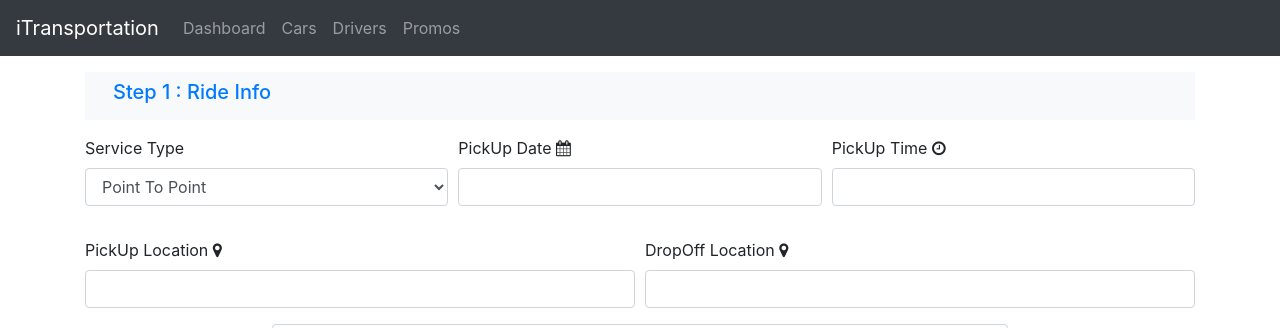
After one commit to Hossam4M/iTransportation, a Node server app: page /form/returnRide/1 in a window 1280 px wide. The commit adds this page. Shown: the top 328 px of the page. Run offline with Node 20, Linux system fonts and the light colour scheme; the visitor is signed in with stand-in values (Sample User, id 1); some libraries are stand-ins or nearby versions.

Commit message:
forth release

```diff
--- a/controllers/form.js
+++ b/controllers/form.js
@@ -115,6 +115,8 @@ router.post('/newRide/3',urlEncodedMid,function(request,response){
     }
   }
 
+  request.session.clientInfo = clientInfo
+
   // random number from 10000 to 19999
   let confirmation = Math.floor((Math.random() * 99999) + 10000);
 
@@ -197,4 +199,166 @@ function sendMail(mailData) {
 }
 
 
+// return service
+
+// first step
+router.get('/returnRide/1',function(request,response){
+  response.render('return/firstStep',{
+    rideInfo : request.session.rideInfo
+  });
+});
+
+router.post('/returnRide/1',urlEncodedMid,function(request,response){
+  let rideInfo = {
+    serviceType:request.body.serviceType,
+    pDate:request.body.pDate,
+    pTime:request.body.pTime,
+    pLocation:request.body.pLocation,
+    dLocation:request.body.dLocation,
+    distance:parseFloat(request.body.distance),
+    stops:request.body.stops,
+    numberOfPersons:request.body.numberOfPersons,
+    numberOfLuggage:request.body.numberOfLuggage,
+    handicap:request.body.handicap||'false',
+    childSeat:{
+      type:request.body.childSeatType,
+      number:request.body.childSeatNumber
+    }
+  }
+
+  request.session.rideInfo = rideInfo;
+  response.redirect('/form/returnRide/2');
+});
+
+
+
+// second step
+router.get('/returnRide/2',function(request,response){
+  let rideInfoData = request.session.rideInfo;
+  let cars = carModel.find({},(err,cars)=>{
+    let stopNumber = 0
+    if (rideInfoData.stops) {
+      stopNumber = rideInfoData.stops.length;
+    }
+    response.render('form/secondStep',{
+      cars,rideInfoData,stopNumber
+    });
+  });
+});
+
+router.post('/returnRide/2',urlEncodedMid,function(request,response){
+
+  let carsDB = carModel.find({'model':request.body.model},(err,cars)=>{
+    request.session.carInfo = cars[0];
+
+    let perMile = parseFloat(request.session.carInfo.charge.perMile.main) * parseFloat(request.session.rideInfo.distance);
+
+    let vehicleFee = parseFloat(request.session.carInfo.charge.vehicleFee);
+
+    let stopNumber = 0
+    if (request.session.rideInfo.stops) {
+      let stopNumber = request.session.rideInfo.stops.length;
+    }
+
+    let totalCost = perMile + vehicleFee + (stopNumber*10);
+    request.session.cost = totalCost;
+
+    response.redirect('/form/returnRide/3');
+  });
+});
+
+
+// third sterp
+router.get('/returnRide/3',urlEncodedMid,function(request,response){
+
+  let carInfoData = request.session.carInfo;
+  let rideInfoData = request.session.rideInfo;
+  let cost = request.session.cost;
+
+  response.render('return/ThirdStep',{
+    carInfoData,rideInfoData,cost,
+    clientInfo : request.session.clientInfo
+  });
+});
+
+router.post('/returnRide/3',urlEncodedMid,function(request,response){
+  let clientInfo = {
+    firstname:request.body.firstname,
+    lastname:request.body.lastname,
+    email:request.body.email,
+    mobileNumber:request.body.mobileNumber,
+    creditCard:{
+      number:request.body.number,
+      holder:request.body.holder,
+      eDate:request.body.eDate,
+      cvc:request.body.cvc
+    }
+  }
+
+  request.session.clientInfo = clientInfo
+
+  // random number from 10000 to 19999
+  let confirmation = Math.floor((Math.random() * 99999) + 10000);
+
+  request.session.confirmation = confirmation;
+
+  // cost details
+  let perMile = parseFloat(request.session.carInfo.charge.perMile.main) * parseFloat(request.session.rideInfo.distance);
+
+  let vehicleFee = parseFloat(request.session.carInfo.charge.vehicleFee);
+
+  let cost = {
+    perMile,
+    vehicleFee,
+    discount:request.body.discount ? request.body.discount : 0,
+    others:0
+  }
+
+  request.session.cost = request.body.finalCost
+
+  let ride = new rideModel({
+      rideInfo : request.session.rideInfo,
+      car : request.session.carInfo._id,
+      customerInfo : clientInfo,
+      comment : request.body.comment,
+      status : 'pending',
+      totalCost : request.session.cost,
+      cost,
+      confirmation
+  });
+
+  let passenger = clientInfo.lastname + ',' + clientInfo.firstname;
+
+  ride.save(function(err,doc){
+      if(!err){
+        // calling sendMail function
+        sendMail({
+          email:clientInfo.email,
+          serviceType:ride.rideInfo.serviceType,
+          totalCost:request.session.cost,
+          name:passenger,
+          date:ride.rideInfo.pDate,
+          time:ride.rideInfo.pDate,
+          pLocation:ride.rideInfo.pLocation,
+          dLocation:ride.rideInfo.dLocation,
+          confirmation,
+          cost
+        });
+
+        response.redirect('/form/returnRide/4');
+
+      }else{
+          response.json(err);
+      }
+  });
+});
+
+router.get('/returnRide/4',function (request,response) {
+  let confirmation = request.session.confirmation;
+  response.render('return/confirm',{
+    confirmation
+  });
+});
+
+
 module.exports = router;
--- a/public/js/map.js
+++ b/public/js/map.js
@@ -1,5 +1,3 @@
-var positions = [];
-var positionsFinal = [];
 
 var map;
 var city;
@@ -87,6 +85,9 @@ searchBox.addListener('places_changed', function() {
    markers.push(marker);
    positions[0] = marker.getPosition().lat();
    positions[1] = marker.getPosition().lng();
+
+   localStorage.setItem("position1", positions[0].toString());
+   localStorage.setItem("position2", positions[1].toString());
 
    let geocoder = new google.maps.Geocoder();
 
@@ -190,6 +191,10 @@ searchBox2.addListener('places_changed', function() {
     markers2.push(marker2);
     positionsFinal[0] = marker2.getPosition().lat();
     positionsFinal[1] = marker2.getPosition().lng();
+
+    localStorage.setItem("position3", positionsFinal[0].toString());
+    localStorage.setItem("position4", positionsFinal[1].toString());
+
     onChangeHandler();
 
     // poup window for coordinates
--- a/views/form/confirm.ejs
+++ b/views/form/confirm.ejs
@@ -19,7 +19,7 @@
 
 <div class="text-center">
   <button id="book" class="btn btn-primary btn-lg" type="button" name="button">Book Another Trip</button>
-  <button id="returnService" class="btn btn-primary btn-lg" type="button" name="button">Book Return Service</button>
+  <a href="/form/returnRide/1"><button id="returnService" class="btn btn-primary btn-lg" type="button" name="button">Book Return Service</button><a>
 </div>
 
 
--- a/views/form/secondStep.ejs
+++ b/views/form/secondStep.ejs
@@ -12,7 +12,6 @@
               <div class="col-md-12 text-primary">
                 <h5>Step 1 : Ride Info <span id="edit1" class="float-right"><i class="fa fa-pencil" aria-hidden="true"></i> Edit</span></h5>
               </div>
-
             </div>
           </div>
         </div>
@@ -69,7 +68,7 @@
             <p class="card-text"><h2 class="text-center"><%= car.model %></h2></p>
             <img class="card-img-top" src="/images/<%= car.image %>" height="250px" alt="Card image cap">
             <div class="card-body">
-              <h5 class="text-center">$<%= (car.charge.perMile.main * rideInfoData.distance) + car.charge.vehicleFee + (stopNumber * 10) %>/Mile</h5>
+              <h5 class="text-center">$<%= (car.charge.perMile.main * rideInfoData.distance) + car.charge.vehicleFee + (stopNumber * 10) %></h5>
               <div class="d-flex justify-content-between align-items-center">
                 <div class="btn-group"  ml-auto>
                     <button type="button" class="btn btn-sm btn-outline-secondary" disabled><i class="fa fa-briefcase"></i> | <%= car.numberOfPersons %></button>
--- a/views/layout/header.ejs
+++ b/views/layout/header.ejs
@@ -29,6 +29,11 @@
         <link rel="stylesheet" type="text/css" href="/css/timepicki.css">
         <script src="/js/timepicki.js"></script>
 
+        <script type="text/javascript">
+          var positions = [];
+          var positionsFinal = [];
+        </script>
+
     </head>
     <body id="body">
 
--- /dev/null
+++ b/views/return/firstStep.ejs
@@ -0,0 +1,142 @@
+<% include ../layout/header.ejs %>
+
+<div class="container">
+
+ <form action="" method="post" enctype="">
+
+   <!-- ride info -->
+   <span class="d-block p-2 bg-light mb-3">
+     <div class="form-row">
+       <div class="col-md-12">
+         <div class="form-check">
+
+           <div class="row">
+             <div class="col-md-6 text-primary">
+               <h5>Step 1 : Ride Info</h5>
+             </div>
+           </div>
+
+         </div>
+       </div>
+     </div>
+   </span>
+
+   <div class="form-row">
+
+     <!-- service Type -->
+     <div class="col-md-4 mb-3">
+       <div class="form-group">
+         <label>Service Type</label>
+         <select id="serviceType" name="serviceType" class="form-control">
+           <option active value="pointToPoint">Point To Point</option>
+           <option disabled value="roundTrip">Round Trip</option>
+         </select>
+       </div>
+     </div>
+
+     <!-- pickup date -->
+     <div class="col-md-4 mb-3">
+       <label>PickUp Date <i class="fa fa-calendar" aria-hidden="true"></i></label>
+       <input id="pDate" name="pDate" class="form-control" value="<%= rideInfo.pDate %>" required>
+     </div>
+
+     <!-- pickup time -->
+     <div class="col-md-4 mb-3">
+       <label>PickUp Time <i class="fa fa-clock-o" aria-hidden="true"></i></label>
+       <input type="text" name="pTime" class="time_element form-control" value="<%= rideInfo.pTime %>" required/>
+       <div class="invalid-feedback">
+         You must select a valid time
+       </div>
+     </div>
+
+   </div>
+
+   <div id="locations" class="form-row">
+     <!-- pickup & drop off Locations -->
+     <div class="col-md-6 mb-3">
+       <label>PickUp Location <i class="fa fa-map-marker" aria-hidden="true"></i></label>
+       <input id="input" type="text" name="pLocation" class="form-control controls" value="<%= rideInfo.dLocation %>" required>
+     </div>
+     <div class="col-md-6 mb-3">
+       <label>DropOff Location <i class="fa fa-map-marker" aria-hidden="true"></i></label>
+       <input id="input2" type="text" name="dLocation" class="form-control" value="<%= rideInfo.pLocation %>" required>
+     </div>
+     <div class="invalid-feedback">
+       You must select valid location within USA
+     </div>
+   </div>
+
+   <div class="form-row">
+     <!-- google map -->
+     <div class="col-md-2"></div>
+     <div class="col-md-8 mb-3">
+       <div id="map" style="width:100%;height:400px;" class="form-control"></div>
+       <small id="city"></small>
+     </div>
+   </div>
+
+   <!-- Distance between locations -->
+   <div class="form-row">
+     <div class="col-md-5"></div>
+     <div class="col-md-2 mb-3">
+       <input id="distance" readonly="readonly" name="distance" type="text" placeholder="distance" class="form-control controls text-center">
+     </div>
+   </div>
+
+   <!-- map scripts -->
+   <script src="https://maps.googleapis.com/maps/api/js?libraries=places&key=AIzaSyDG9bz2pvVUeZTarlJiO9ueVenx8W60TZs&components=country:us&region=US"></script>
+   <script type="text/javascript" src="/js/map.js"></script>
+   <script type="text/javascript" src="/js/validation.js"></script>
+
+   <script>
+    positions[0] = parseFloat(localStorage.getItem("position3"));
+    positions[1] = parseFloat(localStorage.getItem("position4"));
+    positionsFinal[0] = parseFloat(localStorage.getItem("position1"));
+    positionsFinal[1] = parseFloat(localStorage.getItem("position2"));
+    onChangeHandler();
+   </script>
+
+
+   <!-- Add Stops -->
+   <div id="stopDiv" class="form-row">
+     <div class="col-md-5"></div>
+     <div class="col-md-2 mb-3">
+       <button id="addStop" type="button" class="form-control btn btn-dark">Add Stop</button>
+     </div>
+   </div>
+
+   <div class="form-row">
+     <div class="col-md-6 mb-3">
+       <label>NO. Of Passengers <i class="fa fa-users" aria-hidden="true"></i></label>
+       <input id="Passengers" min="1" type="number" name="numberOfPersons" value="<%= rideInfo.numberOfPersons %>" class="form-control controls" required>
+     </div>
+     <div class="col-md-6 mb-3">
+       <label>NO. Of Luggage <i class="fa fa-suitcase" aria-hidden="true"></i></label>
+       <input id="Luggage" min="0" type="number" name="numberOfLuggage" value="<%= rideInfo.numberOfLuggage %>" class="form-control" required>
+     </div>
+   </div>
+
+   <div id="childDiv" class="form-row text-center">
+     <div class="col-md-2 offset-md-5 mb-3">
+       <button id="addChild" type="button" class="form-control btn btn-success">Add Child Seat</button>
+     </div>
+   </div>
+
+   <%# agree %>
+   <div class="form-group">
+       <div class="form-check">
+           <input id="handicap" name="handicap" class="form-check-input " type="checkbox" value="true">
+           <label class="form-check-label">
+             Access To HandiCap <i id="HandiCapInfo" class="fa fa-info-circle text-info" aria-hidden="true" data-toggle="popover" title="Handicap Access" data-content="We collect this data to ensure our vehicles/staff meet your individual needs."></i>
+           </label>
+       </div>
+   </div>
+
+   <div class="col-md-12 text-center">
+     <button id="selectVehicleButton" type="submit" class="btn btn-primary btn-lg mb-3">Select your Vehicle</button>
+   </div>
+ </form>
+</div>
+
+
+<% include ../layout/footer.ejs %>
```
Also changed, not shown: views/return/ThirdStep.ejs (added, +196 -0 lines), views/return/confirm.ejs (added, +26 -0 lines), views/return/creditCard.ejs (added, +44 -0 lines).
